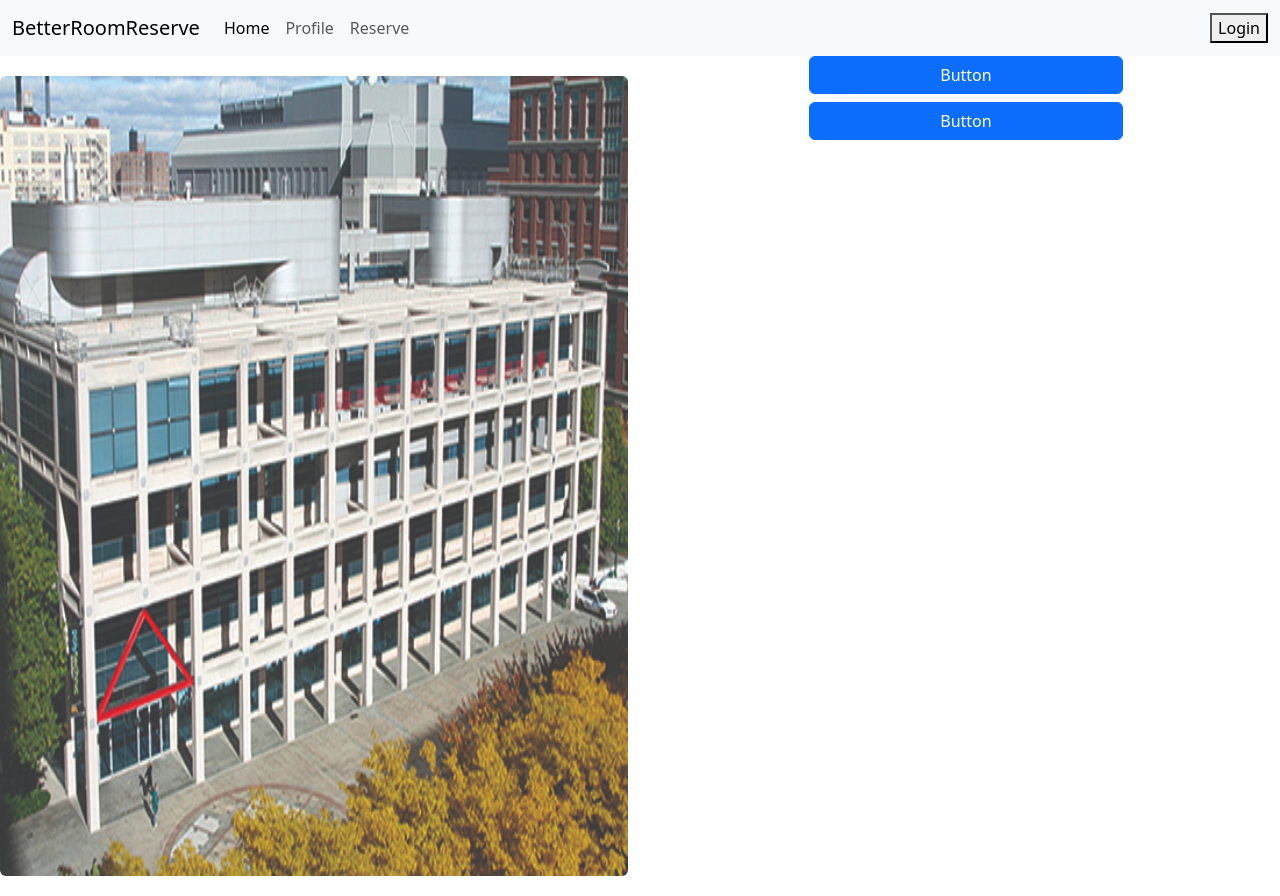
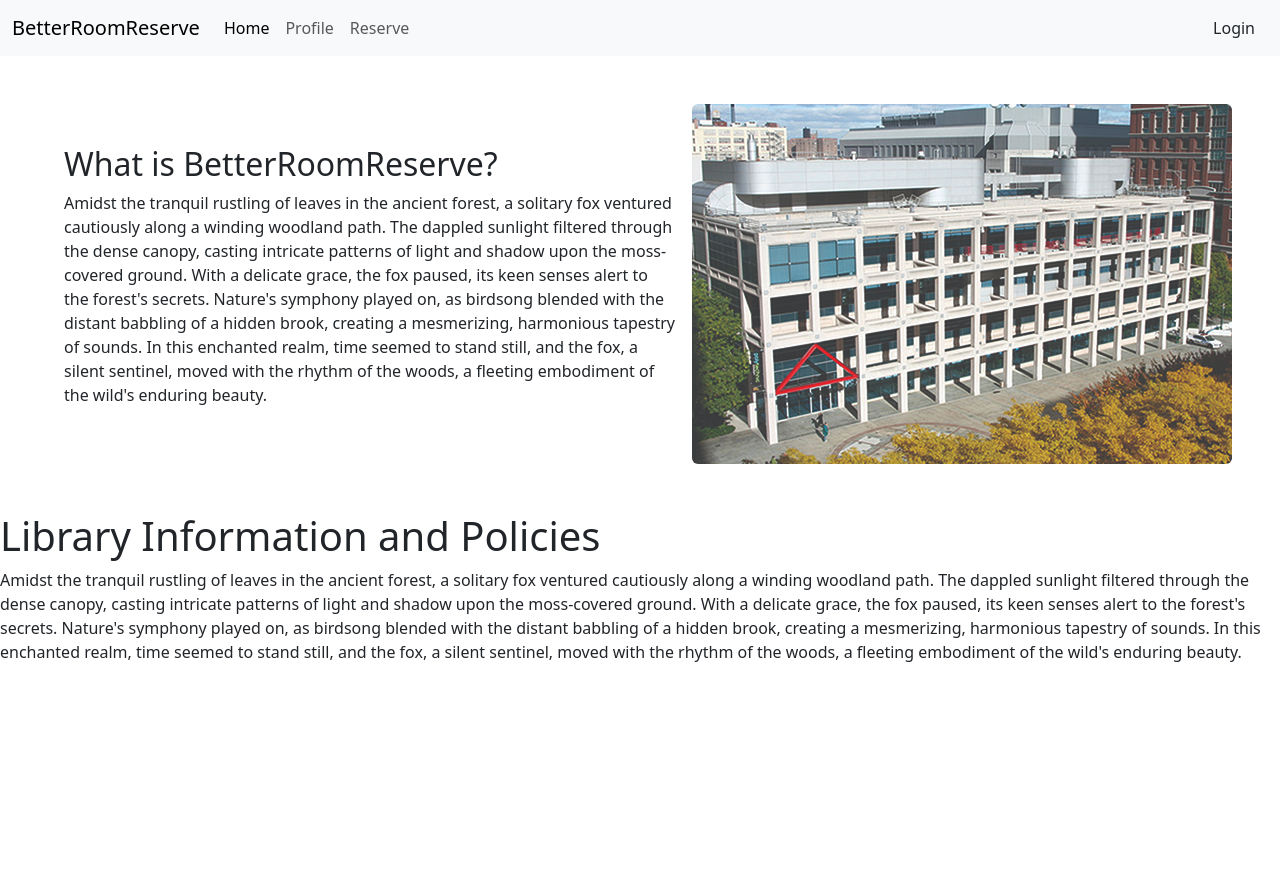
Before and after one commit to Florjon-byte/BetterRoomReserve, a React (Create React App) app in the folder better-room-reserve-app/: page / in a window 1280 px wide. After the commit the page ends 800 px from the top, so only its background shows below. Built offline with nearby package versions, Linux system fonts and the light colour scheme.

Commit message:
setting up homepage

```diff
--- a/better-room-reserve-app/src/App.css
+++ b/better-room-reserve-app/src/App.css
@@ -6,6 +6,35 @@
   height: 100vh;
   width: 100%;
 }
+
+.sections{
+  display: flex;
+  justify-content: space-evenly;
+  flex-direction: row-reverse;
+  align-items: center;
+  margin: 3em;
+}
+
+.section .img{
+  border-radius: 10px;
+}
+
+.sections .purposetext{
+  max-width: 900px;
+  text-align: left;
+  font-size: 1rem;
+  padding: 1rem;
+}
+.section .purposetext .header{
+  font-weight: bold;
+}
+
+.second{
+  display: flex;
+  justify-content: space-between;
+  align-items: center;
+}
+
 
 .leftside{
   display: grid;
--- a/better-room-reserve-app/src/App.js
+++ b/better-room-reserve-app/src/App.js
@@ -1,10 +1,18 @@
 import logo from './images/bern-dibner-library.jpg';
-import front from "./images/front-dibner.jpg"
 import './App.css';
 import 'bootstrap/dist/css/bootstrap.css';
+import React, { Component } from "react"
 
+class App extends Component {
 
-function App() {
+  componentDidMount() {
+    fetch("localhost:3000")
+      .then((response) => response.json())
+      .then((data) => console.log(data))
+      .catch((error) => console.error(error));
+  }
+
+  render(){
     return (
       <div>
         {/* Navbar */}
@@ -24,31 +32,59 @@ function App() {
                 </li>
               </ul>
             </div>
-          <button>
-            <div class="navbar-item" href="#"> Login </div>
+            <button class="btn primary btn" hreft="">
+              Login
             </button>
           </div>
         </nav>
-      <div class="row">
-        <div className="col dibner-image ">
-          {/* Left Side  */}
-          <div class="leftside">
-            <img class="img-fluid rounded float-start" src={logo}></img>
-            {/* <img className="front img-fluid rounded" src={front}></img> */}
+
+        {/* Homepage */}
+
+        {/* First Div */}
+        <div className="sections">
+          <img className="img rounded" src={logo}/>
+          <div className="purposetext">
+            <h2 className="header"> What is BetterRoomReserve? </h2>
+            <p>
+              Amidst the tranquil rustling of leaves in the ancient forest, a solitary fox ventured cautiously along a winding woodland path. The dappled sunlight filtered through the dense canopy, casting intricate patterns of light and shadow upon the moss-covered ground. With a delicate grace, the fox paused, its keen senses alert to the forest's secrets. Nature's symphony played on, as birdsong blended with the distant babbling of a hidden brook, creating a mesmerizing, harmonious tapestry of sounds. In this enchanted realm, time seemed to stand still, and the fox, a silent sentinel, moved with the rhythm of the woods, a fleeting embodiment of the wild's enduring beauty.
+            </p>
           </div>
         </div>
-        <div className="col">
-          {/* Right Side  */}
-          <div class="rightside">
-            <div class="d-grid gap-2 col-6 mx-auto">
-              <button class="btn btn-primary" type="button">Button</button>
-              <button class="btn btn-primary" type="button">Button</button>
+
+        {/* Second Div */}
+        <div className='second'>
+          <div className='purposetext'>
+            <h1 className='header'>Library Information and Policies</h1>
+            <p>
+              Amidst the tranquil rustling of leaves in the ancient forest, a solitary fox ventured cautiously along a winding woodland path. The dappled sunlight filtered through the dense canopy, casting intricate patterns of light and shadow upon the moss-covered ground. With a delicate grace, the fox paused, its keen senses alert to the forest's secrets. Nature's symphony played on, as birdsong blended with the distant babbling of a hidden brook, creating a mesmerizing, harmonious tapestry of sounds. In this enchanted realm, time seemed to stand still, and the fox, a silent sentinel, moved with the rhythm of the woods, a fleeting embodiment of the wild's enduring beauty.
+            </p>
           </div>
         </div>
-        </div>
-      </div>
+
+        {/* Footer */}
       </div>
     );
   }
+}
 
 export default App;
+
+
+// <div class="row">
+//           <div className="col dibner-image ">
+//             {/* Left Side  */}
+//             <div class="leftside">
+//               <img class="img-fluid rounded float-start" src={logo}></img>
+//               {/* <img className="front img-fluid rounded" src={front}></img> */}
+//             </div>
+//           </div>
+//           <div className="col">
+//             {/* Right Side  */}
+//             <div class="rightside">
+//               <div class="d-grid gap-2 col-6 mx-auto">
+//                 <button class="btn btn-primary" type="button">Button</button>
+//                 <button class="btn btn-primary" type="button">Button</button>
+//               </div>
+//             </div>
+//           </div>
+//         </div>
```
Lines whose indentation alone changed are shown as unchanged.
